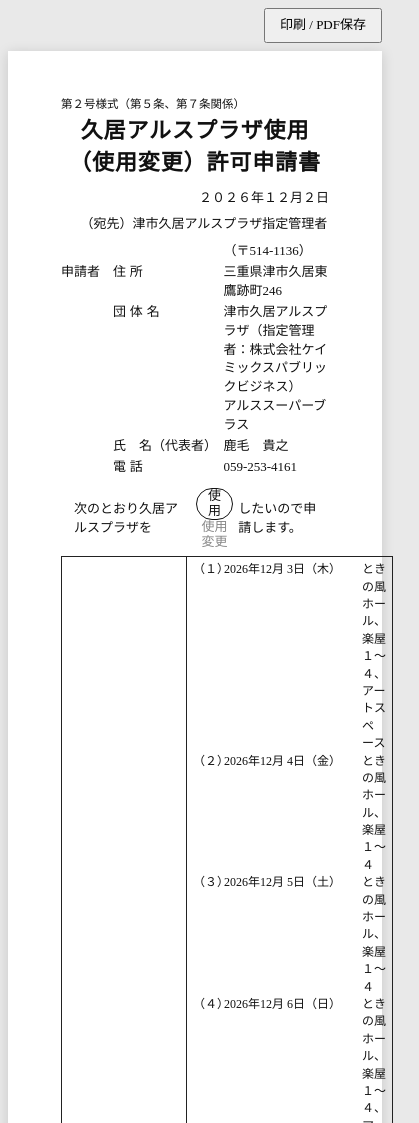
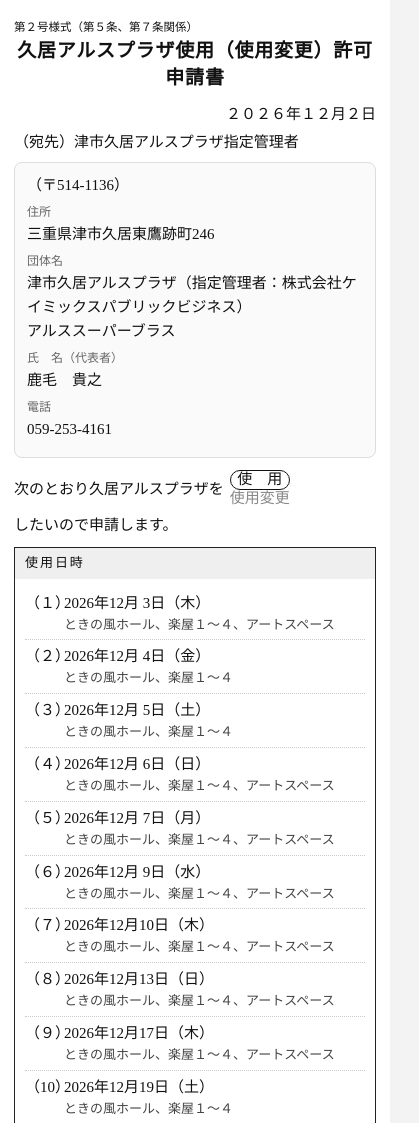
Before and after one commit to mEqLna/superbrass-openchat, a plain HTML site: page shinsei-202612/index.html in a window 390 px wide. Shown: the top 1123 px of the page, 419 px wide, since content can reach past the window. Drawn offline with Linux system fonts and the light colour scheme.

Commit message:
Mobile-friendly layout for application page
Co-Authored-By: Claude Opus 5.5 <noreply@anthropic.com>
Claude-Session: https://claude.ai/code/session_01GKq78HAwdeULBJJDWTtMRR

```diff
--- a/shinsei-202612/index.html
+++ b/shinsei-202612/index.html
@@ -56,9 +56,38 @@
     .lead { margin: 8px 0 4px 1em; }
     h1 { margin-bottom: 6px; }
   }
-  @media (max-width: 820px) {
-    .sheet, .toolbar { width: auto; margin: 8px; }
-    .applicant { margin-left: 0; }
+  @media screen and (max-width: 820px) {
+    body { font-size: 15px; line-height: 1.6; background: #f3f3f3; }
+    .toolbar { display: none; }
+    .sheet { width: auto; min-height: 0; margin: 0; padding: 18px 14px 28px; box-shadow: none; }
+    h1 { font-size: 19px; line-height: 1.4; }
+    .date { margin-bottom: 4px; }
+    .to { margin-left: 0; }
+    .applicant { margin: 8px 0 0; display: block; background: #fafafa; border: 1px solid #ddd; border-radius: 8px; padding: 10px 12px; }
+    .applicant .label { display: none; }
+    .applicant .k { display: block; font-size: 12px; color: #666; letter-spacing: 0; }
+    .applicant .k:empty { display: none; }
+    .applicant .v { display: block; margin-bottom: 6px; }
+    .lead { margin: 12px 0 10px; flex-wrap: wrap; }
+    table, tbody, tr, th, td { display: block; width: 100%; }
+    table { border: 1px solid var(--line); border-bottom: none; }
+    tr { border-bottom: 1px solid var(--line); }
+    th, td { border: none; }
+    th { background: #efefef; text-align: left; text-align-last: auto; letter-spacing: .15em; padding: 5px 10px; font-size: 13px; }
+    td { padding: 8px 10px; }
+    td.blank { height: auto; min-height: 1.6em; }
+    .dates { font-size: 15px; }
+    .dates li { grid-template-columns: 2.6em 1fr; padding: 4px 0; border-bottom: 1px dotted #ccc; }
+    .dates li > span:nth-child(3) { grid-column: 2; font-size: 13px; color: #444; }
+    .fac li { grid-template-columns: 1.5em 2.5em 1fr; padding: 2px 0; }
+    .inner { flex-wrap: wrap; gap: 6px 10px; }
+    .inner .sub { border: none; margin: 0; padding: 0 6px; background: #efefef; border-radius: 4px; }
+    .office tr:first-child, .office tr:nth-child(2) { display: none; }
+    .office th { text-align: left !important; text-align-last: auto !important; width: 100% !important; }
+    .usage { padding: 12px; border-radius: 8px; }
+    .usage h2 { font-size: 17px; }
+    .usage h3 { font-size: 15px; margin-top: 14px; }
+    .usage p { padding-left: 0; }
   }
   .usage { margin-top: 14px; border: 1px solid var(--line); padding: 8px 14px 10px; }
   .usage h2 { font-size: 15px; margin: 0 0 4px; }
```
